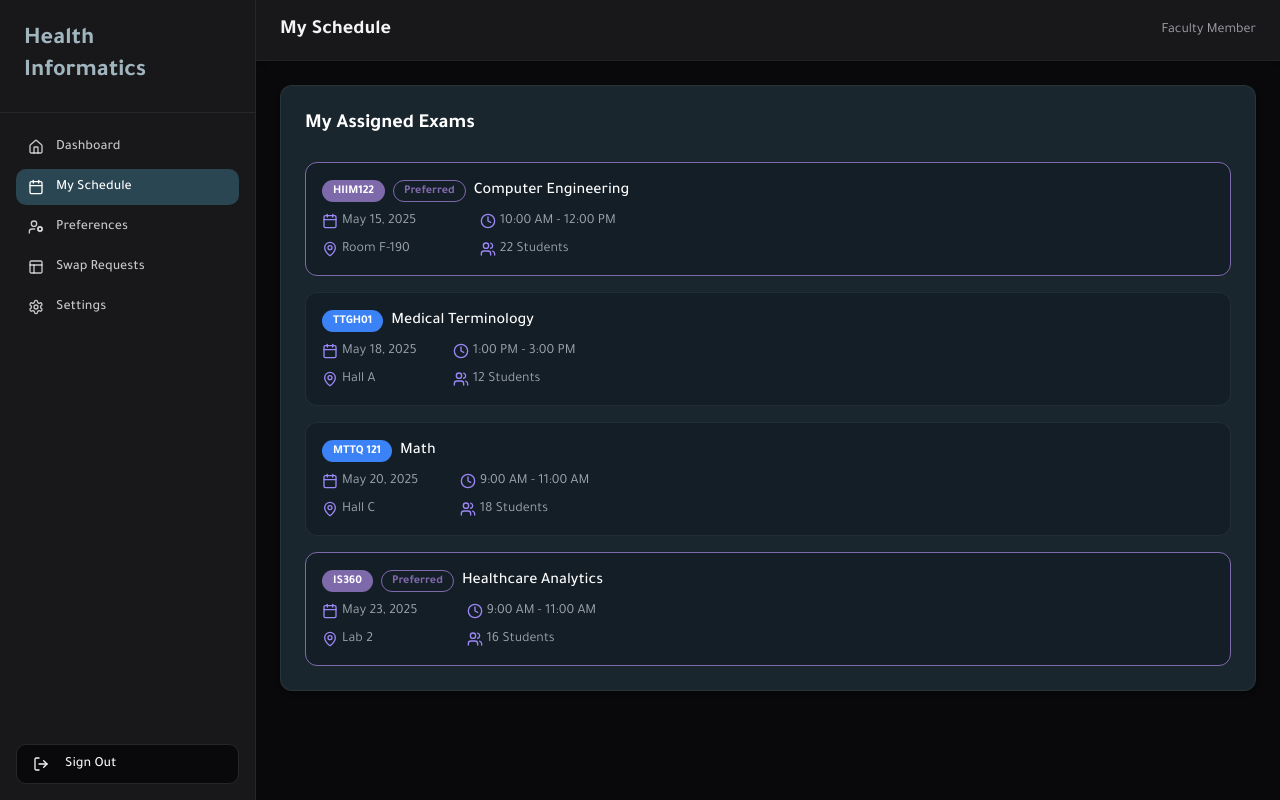
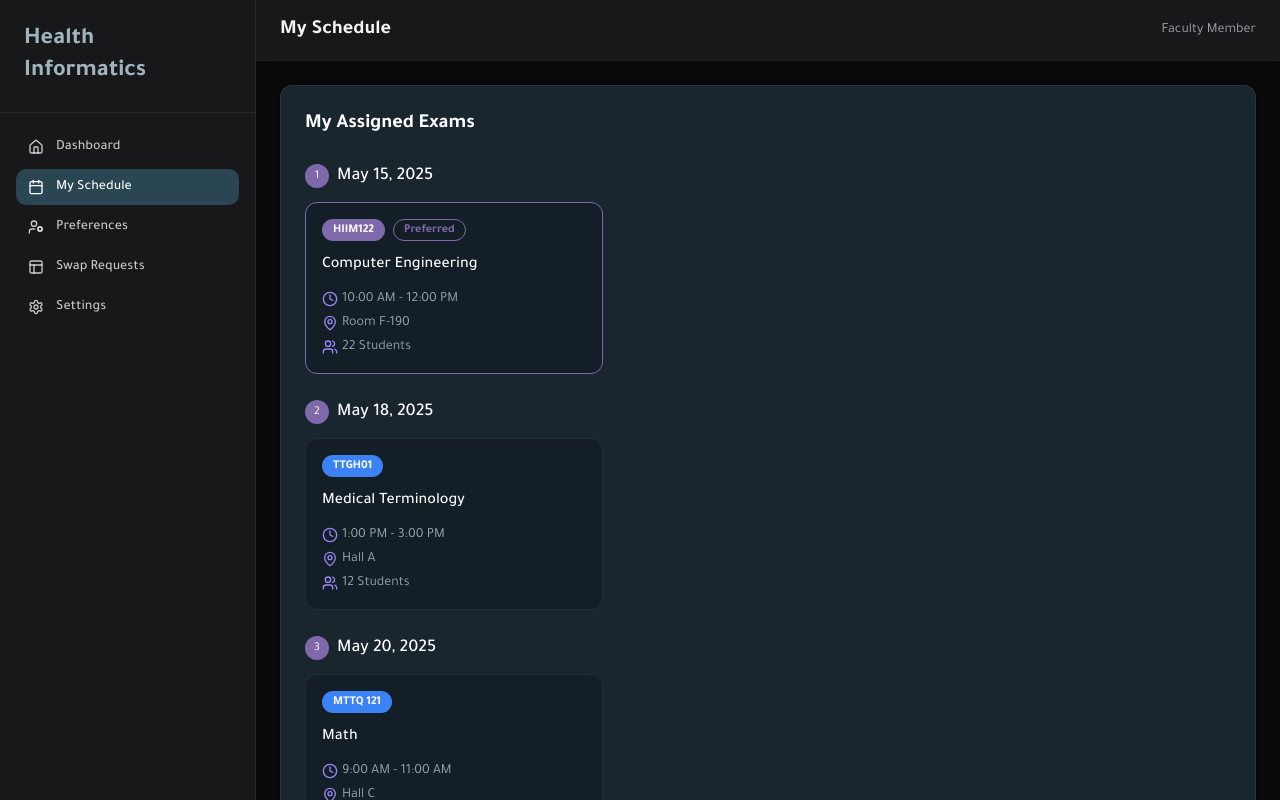
Before and after one commit to DrNaifAlanazi/exam-invigilator, a React (Vite) app: page /faculty/schedule in a window 1280 px wide. Shown: the top 800 px of the page. Built offline with nearby package versions, Linux system fonts and the light colour scheme.

Commit message:
Refactor: Display schedule as a table of cards
Restructure the faculty schedule to display exam cards in a table-like format, organized by date and time.

```diff
--- a/src/pages/FacultySchedule.tsx
+++ b/src/pages/FacultySchedule.tsx
@@ -48,7 +48,29 @@ const assignedExams = [
   },
 ];
 
+// Group exams by date for timeline display
+const groupExamsByDate = (exams) => {
+  const groupedExams = {};
+
+  exams.forEach(exam => {
+    if (!groupedExams[exam.date]) {
+      groupedExams[exam.date] = [];
+    }
+    groupedExams[exam.date].push(exam);
+  });
+
+  // Convert to array and sort by date
+  return Object.entries(groupedExams)
+    .map(([date, examsOnDate]) => ({
+      date,
+      exams: examsOnDate,
+    }))
+    .sort((a, b) => new Date(a.date) - new Date(b.date));
+};
+
 const FacultySchedule = () => {
+  const timelineData = groupExamsByDate(assignedExams);
+
   return (
     <DashboardLayout userRole="faculty" pageTitle="My Schedule">
       <div className="space-y-6">
@@ -57,14 +79,23 @@ const FacultySchedule = () => {
             <h2 className="text-xl font-semibold text-white">My Assigned Exams</h2>
           </CardHeader>
           <CardContent>
-            <div className="space-y-4">
-              {assignedExams.map((exam) => (
+            <div className="space-y-6">
+              {timelineData.map((dayGroup, index) => (
+                <div key={dayGroup.date} className="space-y-3">
+                  <div className="flex items-center gap-2">
+                    <div className="h-6 w-6 rounded-full bg-[#7E69AB] flex items-center justify-center">
+                      <span className="text-white text-xs">{index + 1}</span>
+                    </div>
+                    <h3 className="text-lg font-medium text-white">{dayGroup.date}</h3>
+                  </div>
+
+                  <div className="grid grid-cols-1 md:grid-cols-2 lg:grid-cols-3 gap-4">
+                    {dayGroup.exams.map((exam) => (
                       <div
                         key={exam.id}
                         className={`p-4 border ${exam.preferred ? 'border-[#7E69AB]' : 'border-[#A1B5BE]/10'} rounded-lg bg-[#141E26] hover:bg-[#141E26]/90 transition-colors`}
                       >
-                  <div className="flex flex-col md:flex-row md:items-center justify-between gap-4">
-                    <div className="space-y-2">
+                        <div className="space-y-3">
                           <div className="flex items-center gap-2">
                             <Badge className={exam.preferred ? "bg-[#7E69AB]" : "bg-blue-500"}>
                               {exam.examCode}
@@ -74,14 +105,11 @@ const FacultySchedule = () => {
                                 Preferred
                               </Badge>
                             )}
-                        <h3 className="font-medium text-white">{exam.courseTitle}</h3>
                           </div>
 
-                      <div className="grid grid-cols-1 md:grid-cols-2 gap-2 text-sm text-gray-400">
-                        <div className="flex items-center gap-1">
-                          <Calendar className="h-4 w-4 text-[#9b87f5]" />
-                          <span>{exam.date}</span>
-                        </div>
+                          <h4 className="font-medium text-white">{exam.courseTitle}</h4>
+
+                          <div className="grid gap-1 text-sm text-gray-400">
                             <div className="flex items-center gap-1">
                               <Clock className="h-4 w-4 text-[#9b87f5]" />
                               <span>{exam.time}</span>
@@ -97,6 +125,8 @@ const FacultySchedule = () => {
                           </div>
                         </div>
                       </div>
+                    ))}
+                  </div>
                 </div>
               ))}
             </div>
```
Lines whose indentation alone changed are shown as unchanged.
